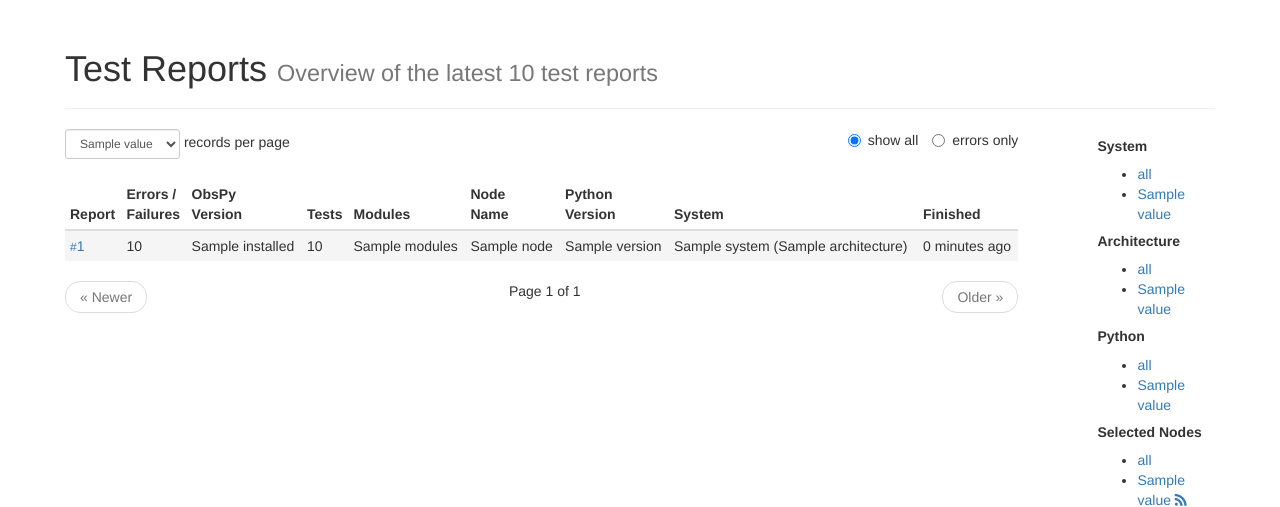
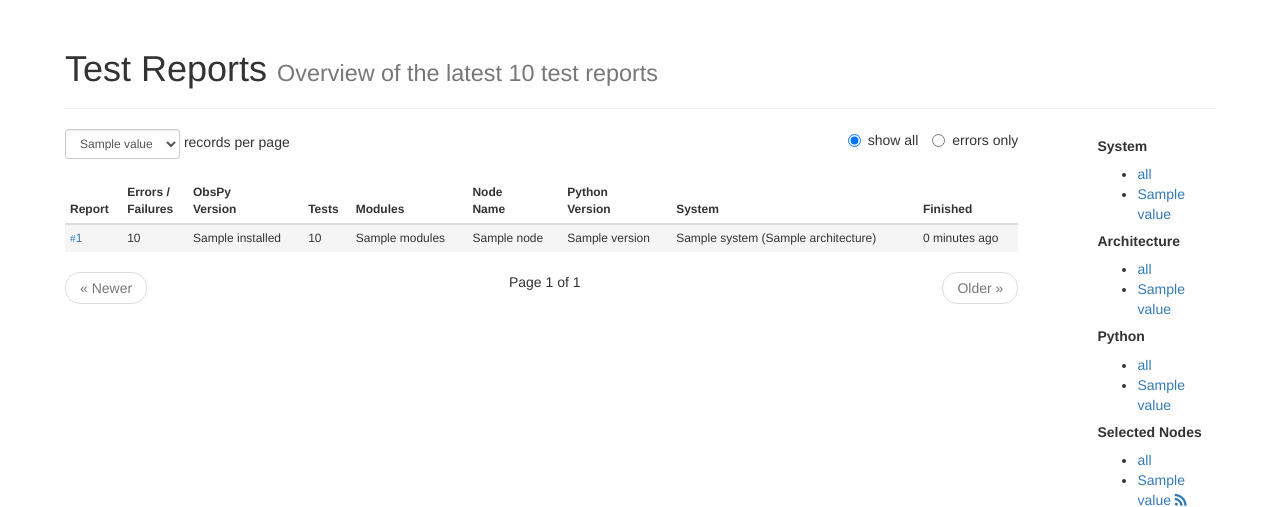
Before and after one commit to obspy/reporter, a Django app: template src/reporter/core/templates/index.html in a window 1280 px wide. Shown: the part 51-558 px from the top of the page. Run offline with Django 3.2, Linux system fonts and the light colour scheme; the template is opened without the code that fills it: most values are stand-ins (such as "Sample title", 1, 10 or a date in 2020); some libraries are stand-ins or nearby versions.

Commit message:
smaller font for tables

```diff
--- a/src/reporter/core/static/base.css
+++ b/src/reporter/core/static/base.css
@@ -149,3 +149,7 @@ footer {
   vertical-align: middle;
   padding-top: 12px;
 }
+
+.table {
+  font-size: 12px!important;
+}
```
